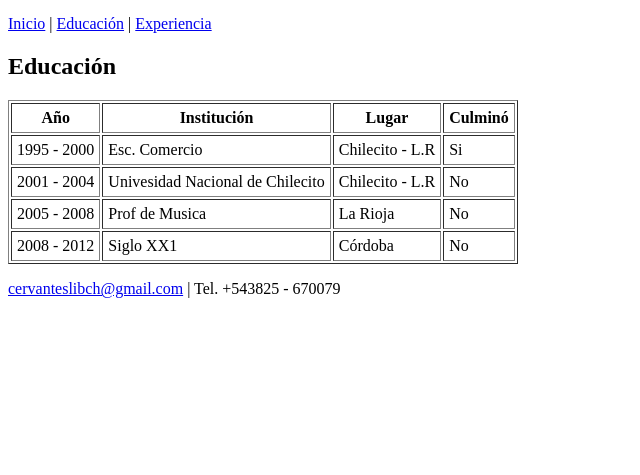
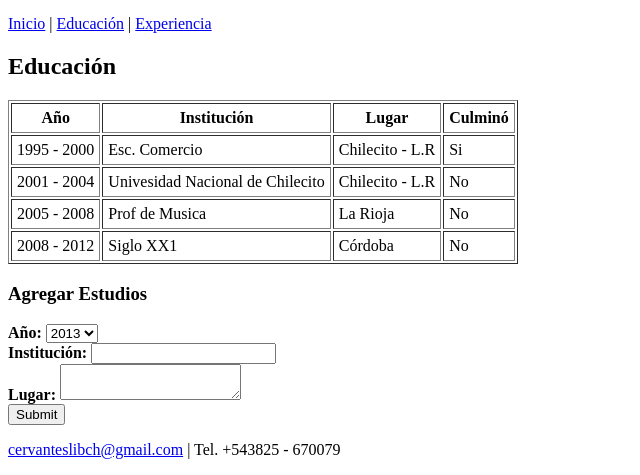
Before and after one commit to tonelo/Evaluacion-final, a plain HTML site: page evaluacion_final/educacion.html in a window 1280 px wide. Shown: the part 447-922 px from the top of the page, without its empty margins (0-640 px from the left). Before the commit the page ends 800 px from the top, so only its background shows below. Drawn offline with Linux system fonts and the light colour scheme.

Commit message:
formulario educacion
agregamos formulario en educacion

```diff
--- a/evaluacion_final/educacion.html
+++ b/evaluacion_final/educacion.html
@@ -49,6 +49,23 @@
 			<td>No</td>
 		</tr>
 	</table>
+	<h3>Agregar Estudios</h3>
+	<form autocomplete="on" name="Formulario de educacion">
+		<label for="año"><strong>Año:</strong></label>
+		<select name="año">
+			<option>2013</option>
+			<option>2014</option>
+			<option>2015</option>
+			<option>2016</option>
+			<option>2017</option>
+			<option>2018</option>
+		</select> <br>
+		<label for="Institución"><strong>Institución:</strong></label>
+		<input type="text" name="Institucion" required> <br>
+		<label for="lugar"><strong>Lugar:</strong></label>
+		<textarea name="lugar" rows="2" cols="20"></textarea><br>
+		<input type="submit" name="enviar">
+	</form>
 </body>
 <footer>
 	<p><a href="mailto:cervanteslibch@gmail.com">cervanteslibch@gmail.com</a> | Tel. +543825 - 670079 </p>
```
